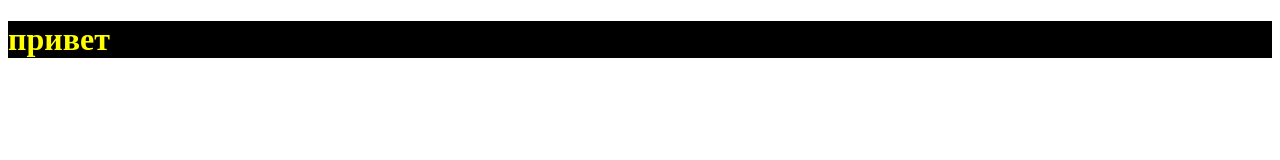
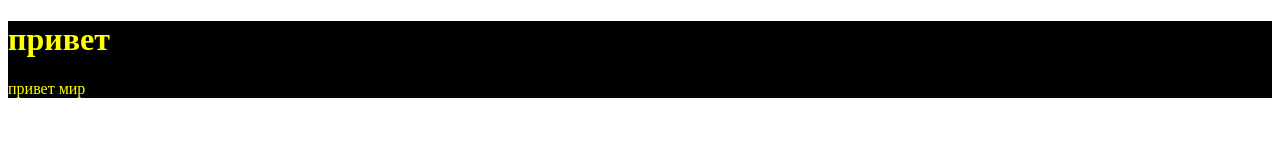
Before and after one commit to dmitriyTest/step1, a plain HTML site: page index.html in a window 1280 px wide. Drawn offline with Linux system fonts and the light colour scheme.

Commit message:
second comit

```diff
--- a/index.html
+++ b/index.html
@@ -8,6 +8,7 @@
 <body>
 <header>
     <h1>привет</h1>
+    <p>привет мир</p>
 
 </header>
 </body>
```
